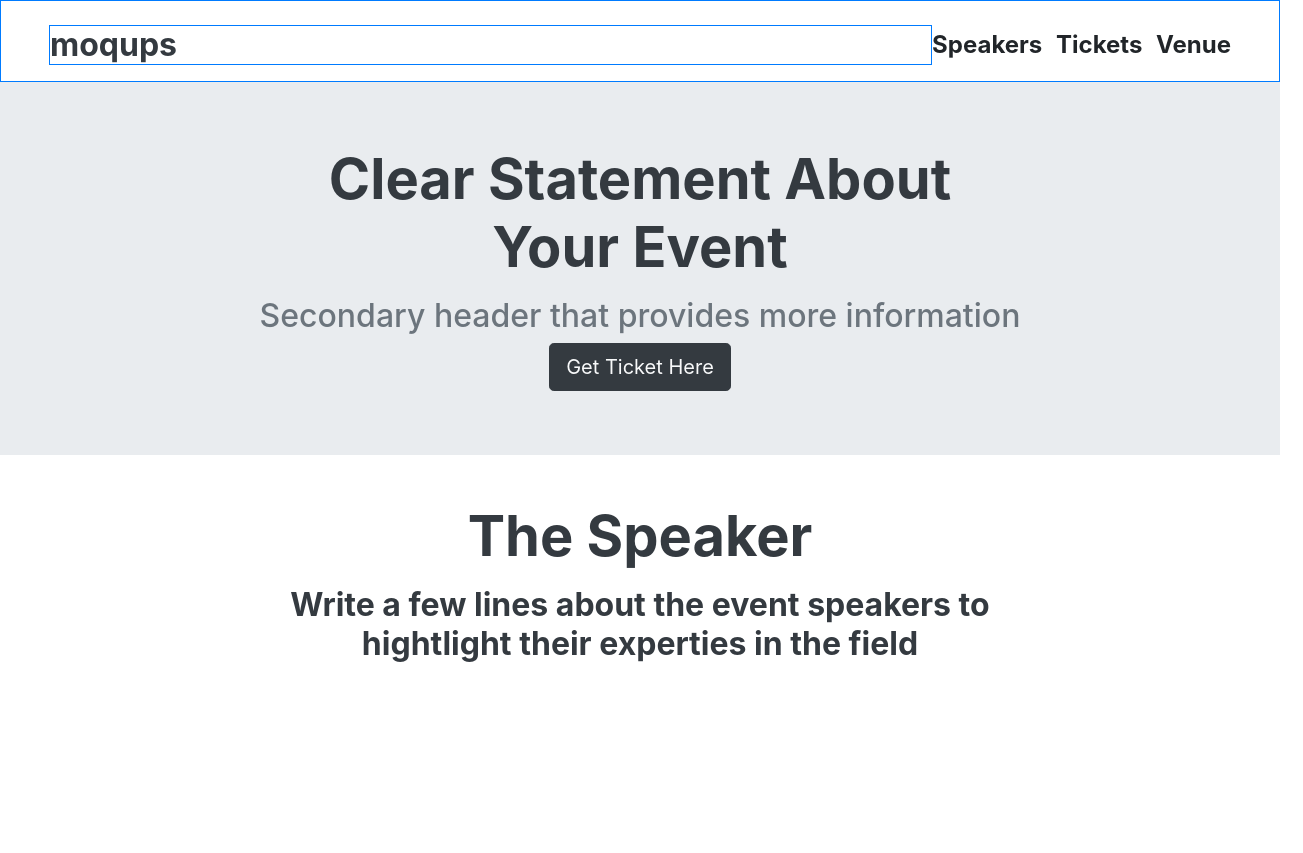
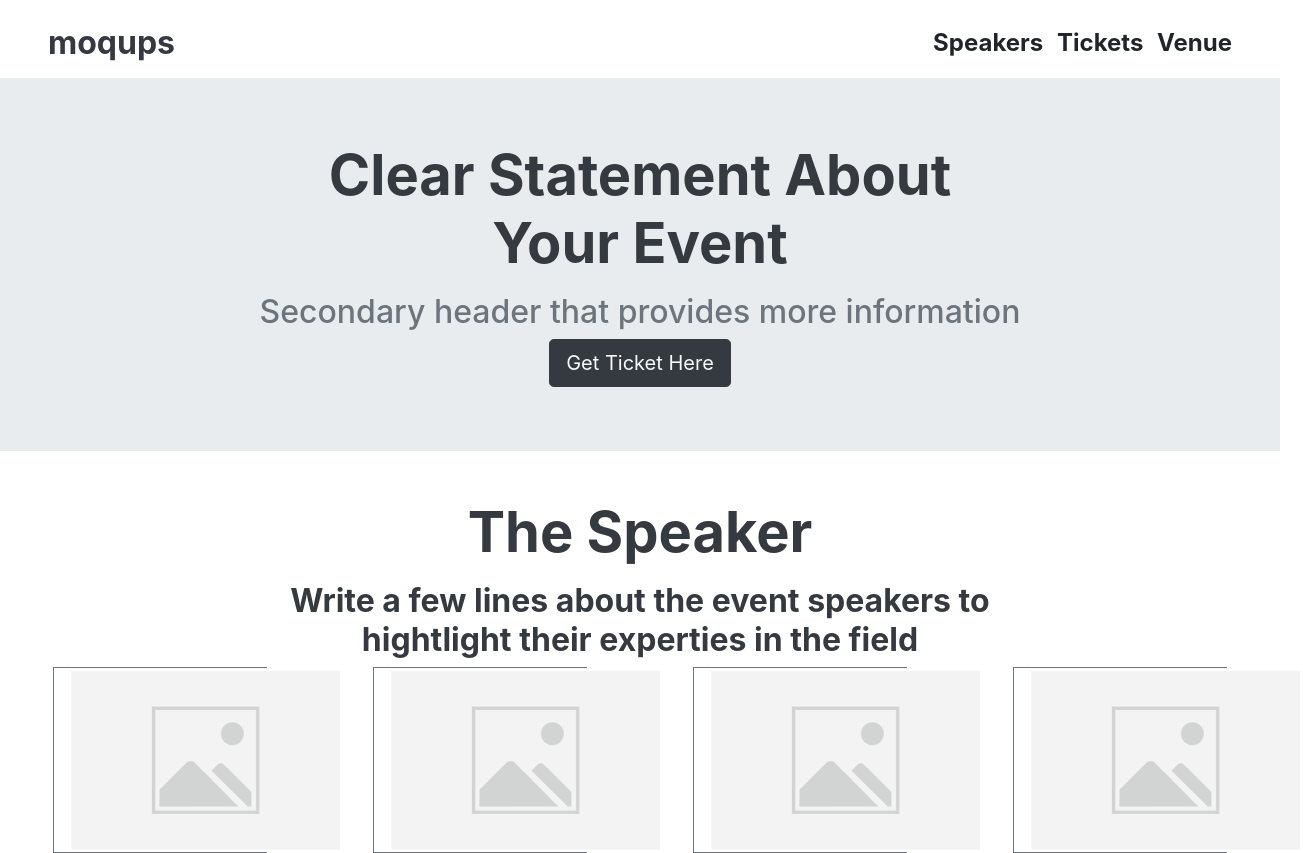
Before and after one commit to jimhinojosa/event-landing-page, a plain HTML site: page index.html in a window 1280 px wide. Shown: the whole page, 1303 px wide, since content can reach past the window. Before the commit the page ends 800 px from the top, so only its background shows below. Drawn offline with nearby package versions, Linux system fonts and the light colour scheme.

Commit message:
Added image folder and image

```diff
--- a/index.html
+++ b/index.html
@@ -11,8 +11,8 @@
 <body>
     <!-- enter wire frame-->
   <header>
-    <nav class="border border-primary pb-2 pt-4 d-flex align-items-center">
-      <p class="text-dark font-weight-bolder border border-primary ml-5 flex-grow-1 h2 cursive">moqups</p>
+    <nav class=" pb-2 pt-4 d-flex align-items-center">
+      <p class="text-dark font-weight-bolder ml-5 flex-grow-1 h2 cursive">moqups</p>
       <ul class="list-inline font-weight-bolder text-body mr-5 h4">
         <li class="list-inline-item">Speakers</li>
         <li class="list-inline-item">Tickets</li>
@@ -35,7 +35,22 @@
   <div class="text-center">
     <p class="font-weight-bold text-dark h2 ">Write a few lines about the event speakers to <br> hightlight their experties in the field</p>
   </div>
-
+  <div class="container-fluid">
+    <div class="row d-flex justify-content-around">
+        <div class="col-2 border border-secondary">
+          <img src="/img/placeholder.jpg" alt="icon">
+        </div>
+        <div class="col-2 border border-secondary">
+          <img src="/img/placeholder.jpg" alt="">
+        </div>
+        <div class="col-2 border border-secondary">
+          <img src="/img/placeholder.jpg" alt="">
+        </div>
+        <div class="col-2 border border-secondary">
+          <img src="/img/placeholder.jpg" alt="">
+        </div>
+    </div>
+  </div>
   <script src="https://code.jquery.com/jquery-3.5.1.slim.min.js" integrity="sha384-DfXdz2htPH0lsSSs5nCTpuj/zy4C+OGpamoFVy38MVBnE+IbbVYUew+OrCXaRkfj" crossorigin="anonymous"></script>
   <script src="https://cdn.jsdelivr.net/npm/bootstrap@4.5.3/dist/js/bootstrap.bundle.min.js" integrity="sha384-ho+j7jyWK8fNQe+A12Hb8AhRq26LrZ/JpcUGGOn+Y7RsweNrtN/tE3MoK7ZeZDyx" crossorigin="anonymous"></script>
 </body>
```
Also changed, not shown: img/placeholder.jpg (added).
